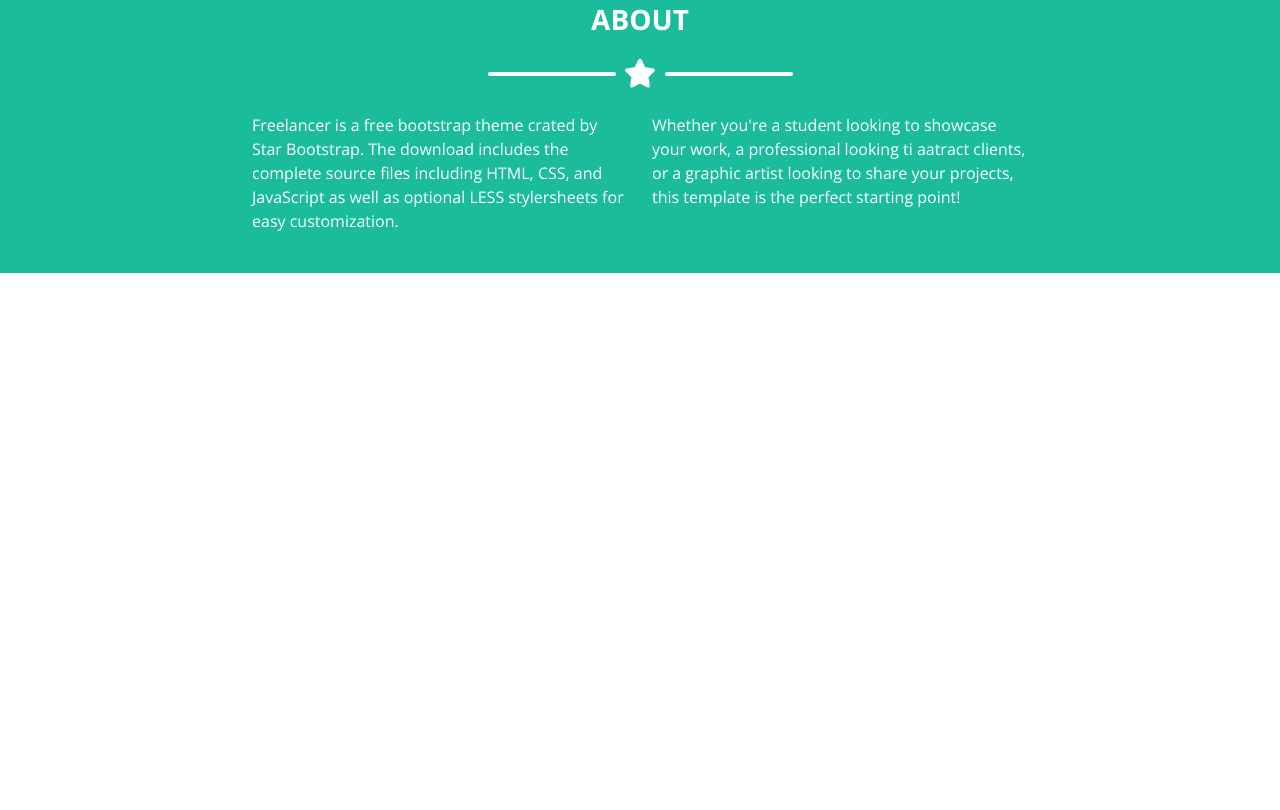
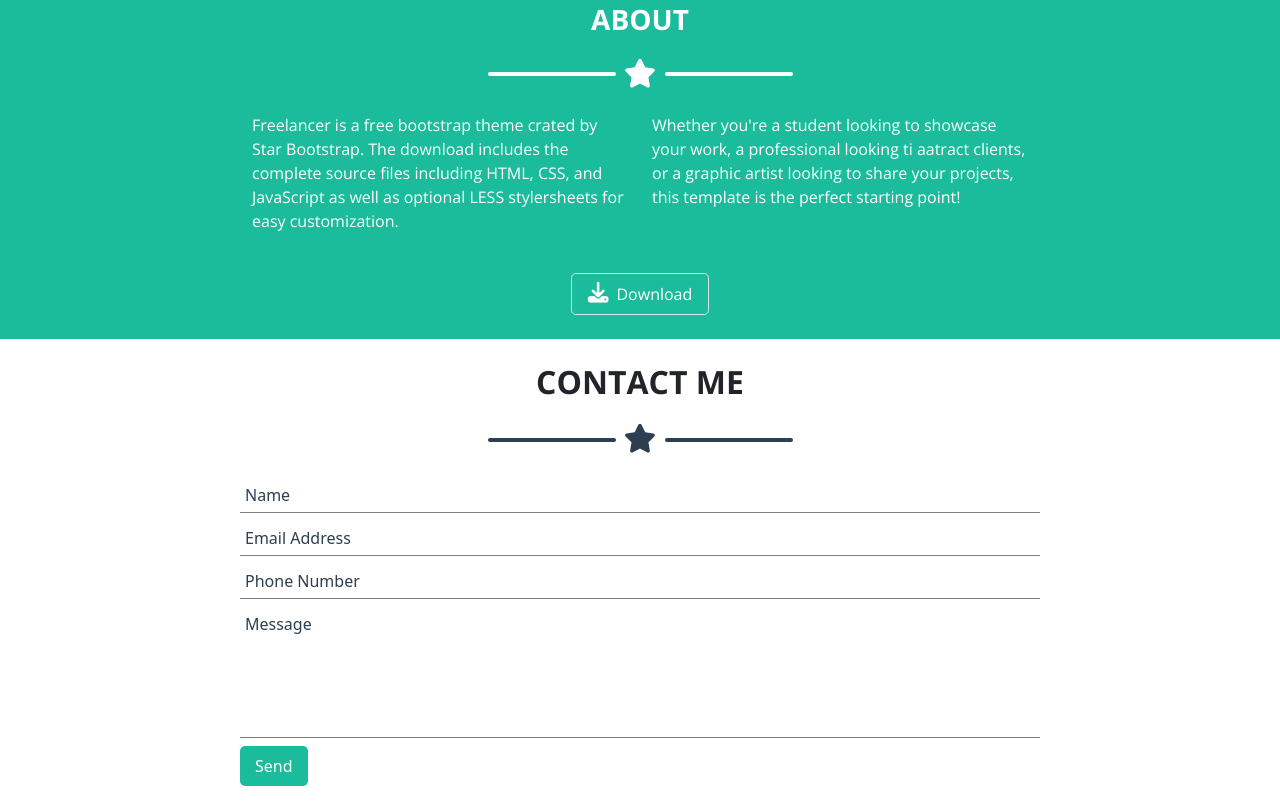
Before and after one commit to TheBloodShadow-py/html-css-bootstrap-freelancer, a plain HTML site: page index.html in a window 1280 px wide. Shown: the part 1333-2143 px from the top of the page. Before the commit the page ends 1606 px from the top, so only its background shows below. Drawn offline with nearby package versions, Linux system fonts and the light colour scheme.

Commit message:
ADD - contact + media

```diff
--- a/css/main.css
+++ b/css/main.css
@@ -26,6 +26,15 @@ i {
 ul,
 ol {
   list-style: none;
+}
+
+a {
+  text-decoration: none;
+  color: var(--text-color);
+}
+
+a:hover {
+  color: var(--text-color);
 }
 
 .icon-wrapper {
@@ -175,6 +184,46 @@ header ul li {
   background-color: var(--primary-bg-color);
 }
 
+/* CONTACT ME SECTION */
+
+.contact-form textarea {
+  resize: none;
+}
+.contact-form {
+  width: 100%;
+}
+
+.contact-form input,
+.contact-form textarea {
+  all: unset;
+  border-left: 0;
+  border-right: 0;
+  border-top: 0px;
+  border-bottom: 1px solid grey;
+  padding: 5px;
+  background-color: white;
+  color: var(--nav-footer-primary-bg-color);
+}
+
+.contact-form input::placeholder,
+.contact-form textarea::placeholder {
+  all: unset;
+  color: var(--nav-footer-primary-bg-color);
+}
+
+.submit {
+  background-color: var(--primary-bg-color) !important;
+  border: 0 !important;
+  color: white !important;
+  border-radius: 5px !important;
+  padding: 8px 15px !important;
+  transition: 0.3s background-color linear !important;
+}
+
+.submit:hover {
+  background-color: #15816c !important;
+}
+
 /* MEDIA */
 
 @media (min-width: 768px) {
@@ -190,6 +239,9 @@ header ul li {
   }
   .about .col {
     max-width: 400px;
+  }
+  .contact-form {
+    max-width: 800px;
   }
 }
 
--- a/index.html
+++ b/index.html
@@ -75,6 +75,7 @@
           </div>
         </div>
       </section>
+      <!-- PORTFOLIO SECTION -->
       <section class="portfolio py-4 px-2">
         <div class="container-md d-flex align-items-center flex-column">
           <h2 class="text-dark fw-bold m-0">PORTFOLIO</h2>
@@ -119,6 +120,7 @@
           </div>
         </div>
       </section>
+      <!-- ABOUT SECTION -->
       <section class="about py-4 px-2">
         <div class="container-md d-flex align-items-center flex-column">
           <h2 class="text-dark fw-bold m-0 text-white h3">ABOUT</h2>
@@ -143,6 +145,44 @@
               </p>
             </div>
           </div>
+          <a
+            href="#"
+            class="btn-download mt-4 d-flex border rounded-3 py-2 px-3 justify-content-center align-items-center gap-2"
+          >
+            <div class="icon-wrapper">
+              <i class="fa-solid fa-download"></i>
+            </div>
+            Download</a
+          >
+        </div>
+      </section>
+      <!-- CONTACT SECTION -->
+      <section class="contact py-4 px-2">
+        <div class="container-md d-flex align-items-center flex-column">
+          <h2 class="text-dark fw-bold m-0">CONTACT ME</h2>
+          <div class="icon-wrapper black-star">
+            <i class="fa-star fa-solid my-4"></i>
+          </div>
+          <form class="contact-form d-flex flex-column gap-2">
+            <input placeholder="Name" type="name" name="name" required /><input
+              type="email"
+              name="email"
+              placeholder="Email Address"
+              required
+            /><input
+              type="number"
+              name="number"
+              placeholder="Phone Number"
+              required
+            />
+            <textarea
+              placeholder="Message"
+              name="message"
+              rows="5"
+              required
+            ></textarea>
+            <input type="submit" class="align-self-start submit" value="Send" />
+          </form>
         </div>
       </section>
     </main>
```
